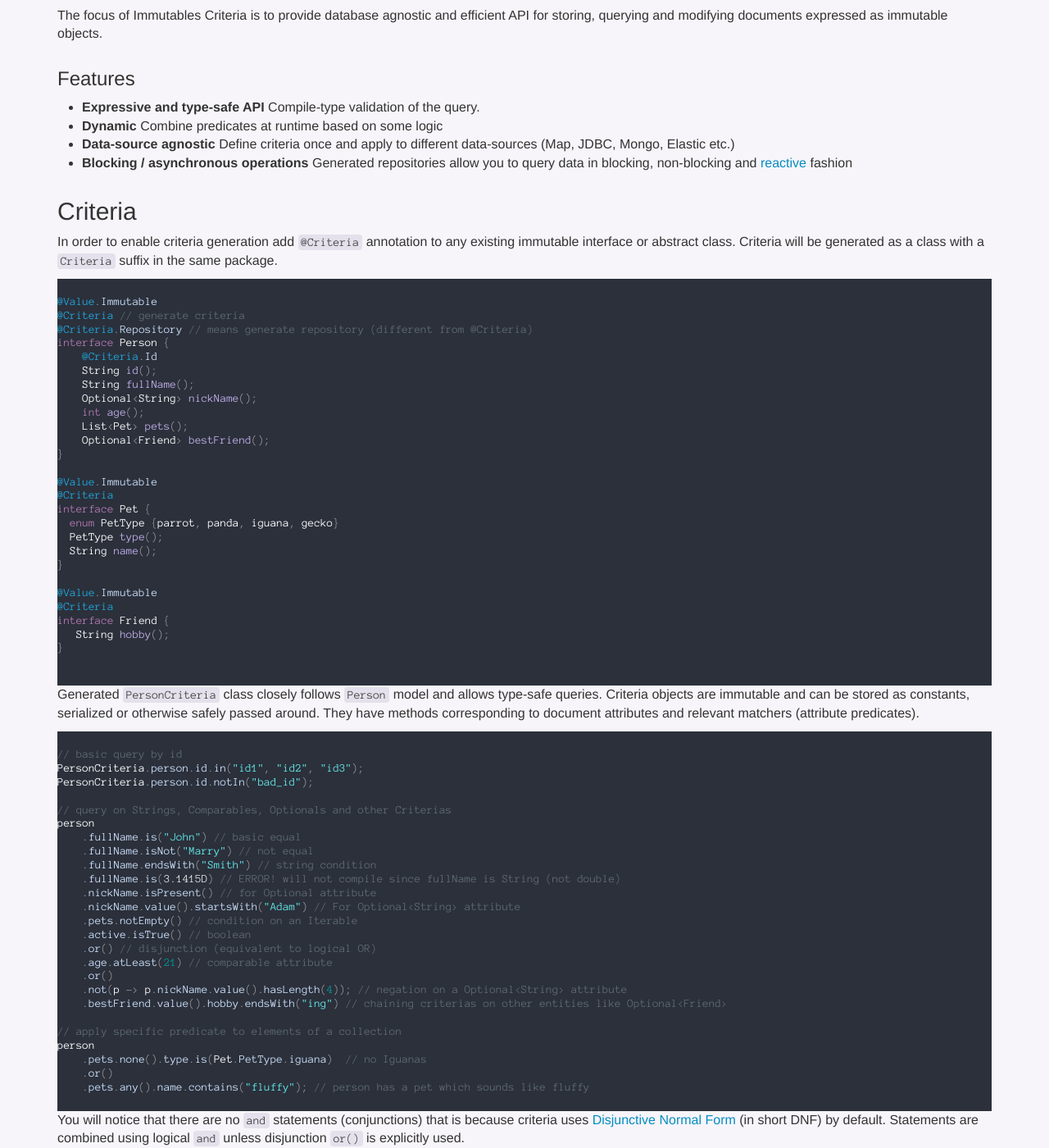
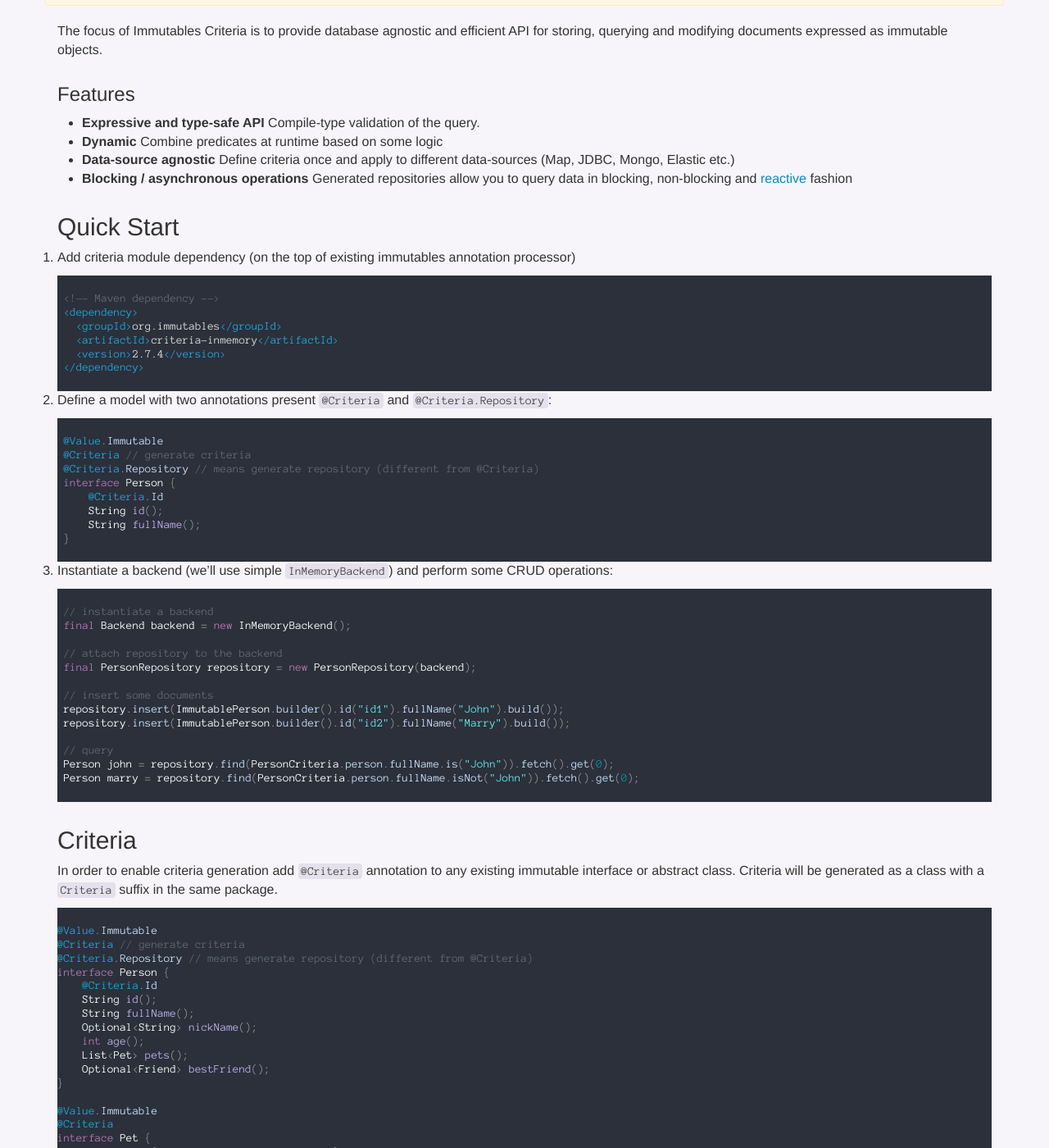
Before and after one commit to immutables/immutables.github.io, a Jekyll site: the page built from criteria.md, in a window 1280 px wide and 1400 px high, scrolled down 452 px. Shown: the whole window at 82% size. Built offline with Jekyll 4.4.1, drawn with Linux system fonts in a browser that asks for light colours; nearby versions of some CDN libraries; Markdown is read by kramdown in place of the engine named in the settings.

Commit message:
Add Quickstart section to Criteria

````diff
--- a/criteria.md
+++ b/criteria.md
@@ -19,6 +19,50 @@ The focus of Immutables Criteria is to provide database agnostic and efficient A
 - **Dynamic** Combine predicates at runtime based on some logic
 - **Data-source agnostic** Define criteria once and apply to different data-sources (Map, JDBC, Mongo, Elastic etc.)
 - **Blocking / asynchronous operations** Generated repositories allow you to query data in blocking, non-blocking and [reactive](https://www.reactive-streams.org/) fashion
+
+Quick Start
+-----
+1. Add criteria module dependency (on the top of existing immutables annotation processor)
+
+    ```xml
+    <!-- Maven dependency -->
+    <dependency>
+      <groupId>org.immutables</groupId>
+      <artifactId>criteria-inmemory</artifactId>
+      <version>2.7.4</version>
+    </dependency>
+    ```
+
+2. Define a model with two annotations present `@Criteria` and `@Criteria.Repository`:
+
+    ```java
+    @Value.Immutable
+    @Criteria // generate criteria
+    @Criteria.Repository // means generate repository (different from @Criteria)
+    interface Person {
+        @Criteria.Id
+        String id();
+        String fullName();
+    }
+    ```
+
+3. Instantiate a backend (we'll use simple `InMemoryBackend`) and perform some CRUD operations:
+
+    ```java
+    // instantiate a backend
+    final Backend backend = new InMemoryBackend();
+
+    // attach repository to the backend
+    final PersonRepository repository = new PersonRepository(backend);
+
+    // insert some documents
+    repository.insert(ImmutablePerson.builder().id("id1").fullName("John").build());
+    repository.insert(ImmutablePerson.builder().id("id2").fullName("Marry").build());
+
+    // query
+    Person john = repository.find(PersonCriteria.person.fullName.is("John")).fetch().get(0);
+    Person marry = repository.find(PersonCriteria.person.fullName.isNot("John")).fetch().get(0);
+    ```
 
 Criteria
 -----
````
